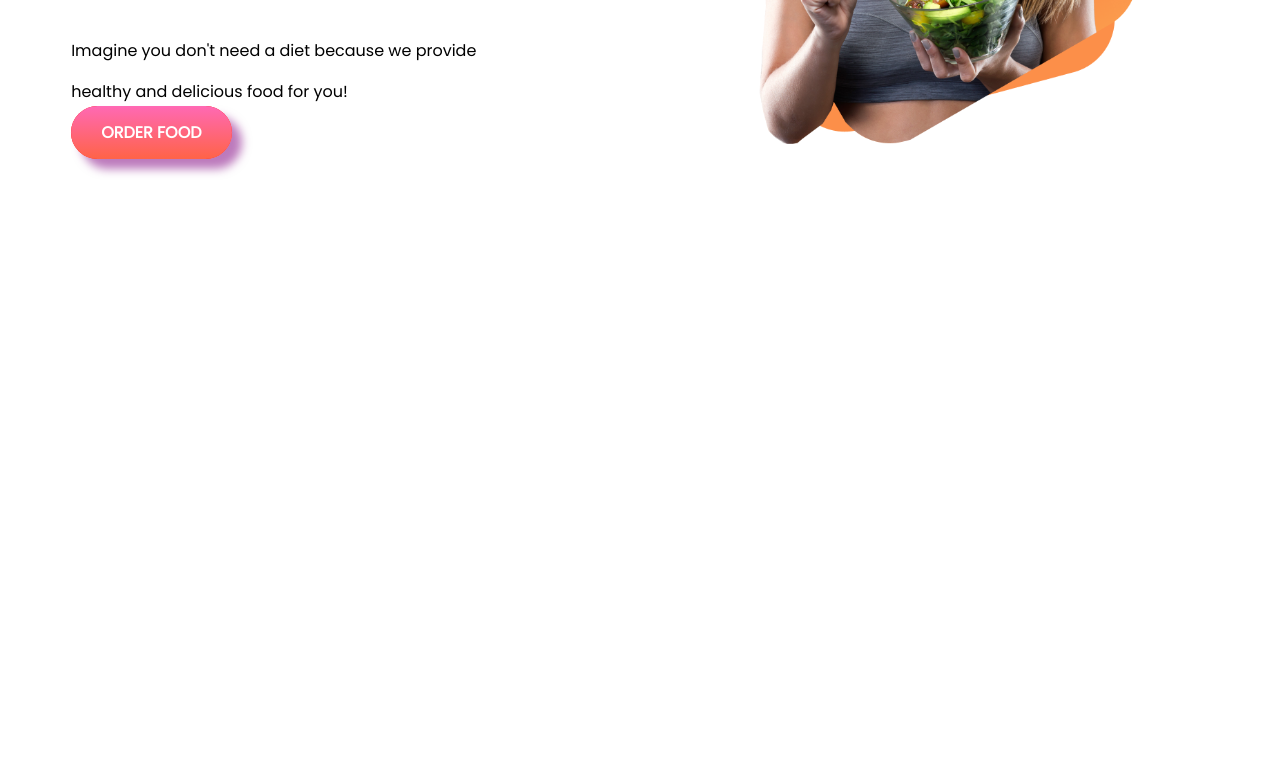
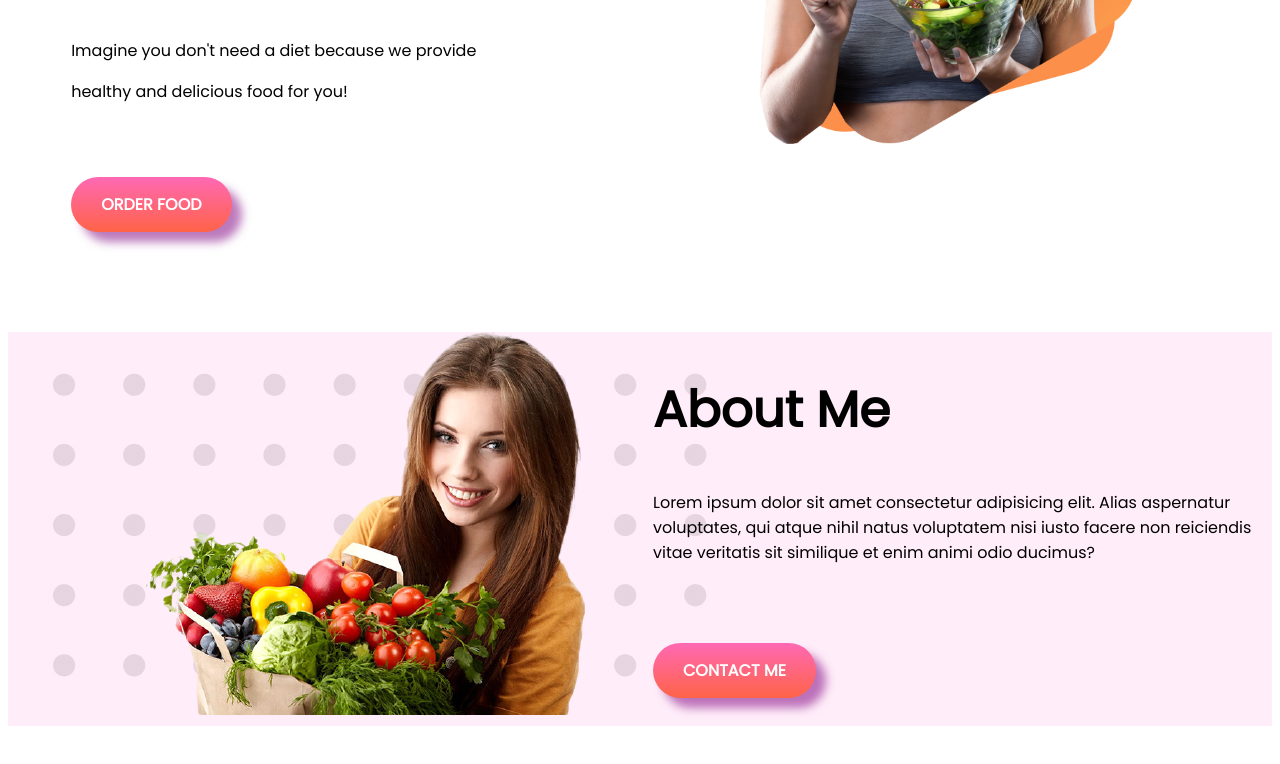
Before and after one commit to tanzinamimu2000/eat-healthy, a plain HTML site: page index.html in a window 1280 px wide. Shown: the part 386-1150 px from the top of the page. Before the commit the page ends 800 px from the top, so only its background shows below. Drawn offline with Linux system fonts and the light colour scheme.

Commit message:
about me added

```diff
--- a/index.html
+++ b/index.html
@@ -29,6 +29,18 @@
             <img src="images/female/cutegirl.png" alt="">
         </div>
     </section>
+    <section class="about-me">
+        <div>
+            <img src="images/female/healthy-diet-food-eating-nutrition.png" alt="">
+        </div>
+        <div>
+            <h1>About Me </h1>
+            <p>Lorem ipsum dolor sit amet consectetur adipisicing elit. Alias aspernatur voluptates, qui atque nihil
+                natus voluptatem nisi iusto facere non reiciendis vitae veritatis sit similique et enim animi odio
+                ducimus?</p>
+            <a class="link-button" target="_blank" href=""> CONTACT ME </a>
+        </div>
+    </section>
 </body>
 
 </html>
--- a/style.css
+++ b/style.css
@@ -12,6 +12,7 @@ h1 {
 
 section {
     display: flex;
+    margin-bottom: 100px;
 }
 
 .half-width {
@@ -32,4 +33,11 @@ section {
     color: white;
     font-weight: 700;
     box-shadow: 10px 10px 10px rgba(128, 0, 128, 0.527);
+    display: inline-block;
+    margin-top: 10%;
 }
+
+.about-me {
+    background-image: url(images/shapes/Frame\ 59.jpg);
+    background-repeat: no-repeat;
+}
```
Also changed, not shown: images/female/healthy-diet-food-eating-nutrition.png (renamed from images/female/kisspng-healthy-diet-food-eating-nutrition-woman-diet-5b20e260c13c04.3441013515288817607915-removebg-preview.png).
